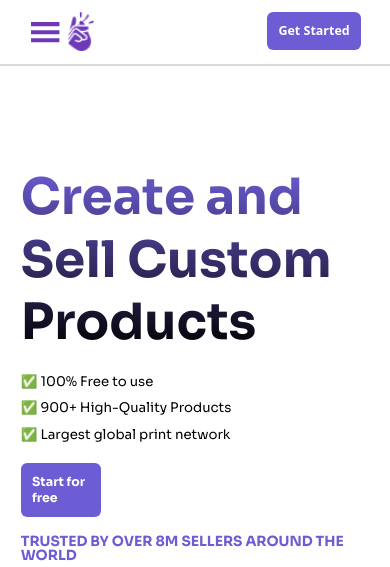
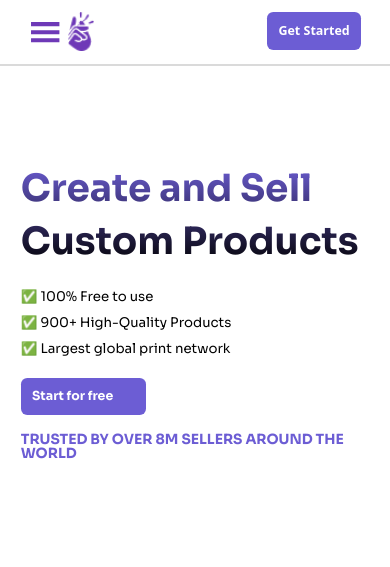
Before and after one commit to Vishakha-Kayal/printify-homeUI-recreated, a React (Vite) app: page / in a window 390 px wide. Shown: the top 567 px of the page. Built offline with nearby package versions, Linux system fonts and the light colour scheme.

Commit message:
made changes in second page

```diff
--- a/src/assets/assets.js
+++ b/src/assets/assets.js
@@ -10,6 +10,11 @@ export const heroQualities = [
         image:higherprofits,
     },
     {
+        title:"Ai Image Generator",
+        titleDesc:"It transforms text prompts into unique designs for products, allowing you to create professional-grade merchandise effortlessly.",
+        image:aiimage,
+    },
+    {
         title:"Best Selection",
         titleDesc:"With 900+ products and top quality brands, you can choose the best products for your business.",
         image:bestSelection,
@@ -19,9 +24,5 @@ export const heroQualities = [
         titleDesc:"Easily handle peak holiday seasons, with our wide network of partners and automatic routing functionality.",
         image:robustscaling,
     },
-    {
-        title:"Ai Image Generator",
-        titleDesc:"It transforms text prompts into unique designs for products, allowing you to create professional-grade merchandise effortlessly.",
-        image:aiimage,
-    },
+
 ]
--- a/src/components/About.jsx
+++ b/src/components/About.jsx
@@ -4,16 +4,16 @@ import herobg from "../assets/herobg.svg"
 
 const About = () => {
   return (
-    <div className="pl-[3rem] container grid grid-cols-1 md:grid-cols-2 lg:grid-cols-4 min-h-[70vh]  place-items-center"
+    <div className="mt-36 py-[7rem] pl-[3rem] gap-20 lg:gap-0 container grid grid-cols-1 md:grid-cols-2 lg:grid-cols-4 min-h-[70vh] place-items-center"
     style={{ backgroundImage: `url(${herobg})`, backgroundSize: 'cover', backgroundPosition: 'center' }}>
       {heroQualities.map((data) => {
         return (
-          <div className=" h-full flex flex-col justify-center gap-11">
-            <div className="h-[27%] overflow-hidden flex justify-between items-center">
-              <img src={data.image} alt="" className="rounded-full  w-44 h-44 object-center" />
+          <div className="mb-8 lg-mb-0 h-full items-center lg:items-baseline  flex flex-col justify-center gap-11">
+            <div className="lg:h-[33%] overflow-hidden flex justify-between items-center">
+              <img src={data.image} alt="" className="rounded-full w-[16rem] h-[16rem] lg:w-44 lg:h-44 object-center" />
             </div>
-            <h1 className="font-semibold h-[8%] text-4xl tracking-tighter font-sora">{data.title}</h1>
-            <p className="h-[20%] font-medium w-[84%] text-[1.6rem] text-[#485256]">{data.titleDesc}</p>
+            <h1 className="font-semibold h-[8%] text-5xl lg:text-4xl tracking-tighter font-sora">{data.title}</h1>
+            <p className="h-[20%] font-medium w-[84%] text-[2rem] lg-text-[1.6rem] text-[#485256] text-center lg:text-left">{data.titleDesc}</p>
           </div>
         );
       })}
--- a/src/components/HeroAnimation.jsx
+++ b/src/components/HeroAnimation.jsx
@@ -184,7 +184,7 @@ const HeroAnimation = () => {
   }, [products.length]);
 
   return (
-    <div className="relative flex justify-center items-center w-full h-full">
+    <div className="relative flex justify-center items-center w-full  h-[50%] lg:h-full">
       {products.map((product, index) => {
         const { image, design, alt, designAlt, left, top, width } = product;
         return (
--- a/src/components/HeroTagline.jsx
+++ b/src/components/HeroTagline.jsx
@@ -3,9 +3,9 @@ import Button from "./Button";
 
 const HeroTagline = () => {
   return (
-    <section className="flex items-center justify-between px-10 py-20 font-sora h-full w-full">
+    <section className="flex items-center justify-between px-10 py-20 font-sora h-[50%] lg:h-full w-full">
       <div className="w-full">
-        <h1 className="text-8xl leading-[7.5rem] font-semibold bg-gradient-to-b from-[#6C5DD4] to-[#000000] bg-clip-text text-transparent">
+        <h1 className="text-7xl leading-[6.3rem] lg:text-8xl lg:leading-[7.5rem] font-semibold bg-gradient-to-b from-[#6C5DD4] to-[#000000] bg-clip-text text-transparent">
           Create and Sell Custom Products
         </h1>
 
@@ -14,7 +14,7 @@ const HeroTagline = () => {
           <li className="mt-3">✅ 900+ High-Quality Products</li>
           <li className="mt-3">✅ Largest global print network</li>
         </ul>
-        <div className="w-[23%] mt-9">
+        <div className="w-[36%] lg:w-[23%] mt-9 mb-5">
           <Button
             bg="bg-[#6C5DD4]"
             paddingY="py-[1.25rem]"
--- a/src/pages/Hero.jsx
+++ b/src/pages/Hero.jsx
@@ -4,7 +4,7 @@ import HeroAnimation from '../components/HeroAnimation'
 
 const Hero = () => {
   return (
-   <section className="container grid grid-cols-1 lg:grid-cols-2 h-[86vh]">
+   <section className="overflow-hidden w-full container grid grid-cols-1 lg:grid-cols-2 min-h-[120vh] lg:min-h-screen lg:py-0 pt-[13rem] pb-[18rem]">
     <HeroTagline/>
     <HeroAnimation/>
    </section>
```
